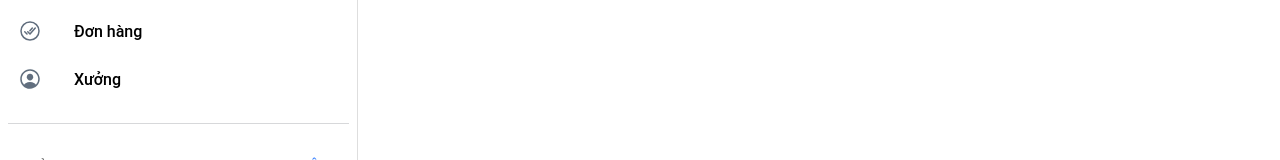
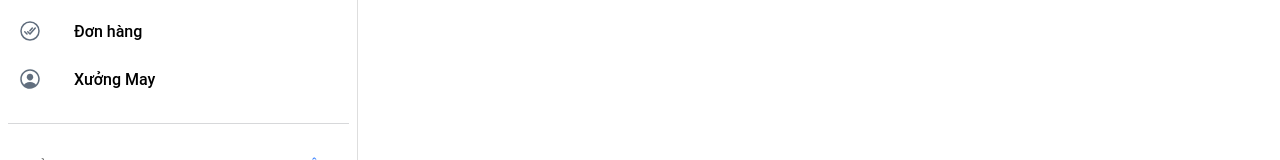
Before and after one commit to ruanshiron/cm_client, a React (Create React App) app: page /tabs/diary in a window 1280 px wide. Shown: the part 203-363 px from the top of the page. Built offline with nearby package versions, Linux system fonts and the light colour scheme; no server answers; the database is empty; the HTML template or start-up script is replaced by a standard one.

Commit message:
fix some code

```diff
--- a/src/components/Menu.tsx
+++ b/src/components/Menu.tsx
@@ -48,7 +48,7 @@ const appPages: AppPage[] = [
     mdIcon: checkmarkDoneCircleOutline,
   },
   {
-    title: "Xưởng",
+    title: "Xưởng May",
     url: "/tabs/workshop",
     iosIcon: personCircleOutline,
     mdIcon: personCircleOutline,
--- a/src/pages/MainTabs.tsx
+++ b/src/pages/MainTabs.tsx
@@ -60,7 +60,7 @@ const MainTabs: React.FC<MainTabsProps> = () => {
         </IonTabButton>
         <IonTabButton tab="workshop" href="/tabs/workshop" layout="label-hide">
           <IonIcon size="large" icon={personCircleOutline} />
-          <IonLabel>Xưởng</IonLabel>
+          <IonLabel>Xưởng May</IonLabel>
         </IonTabButton>
       </IonTabBar>
     </IonTabs>
```
